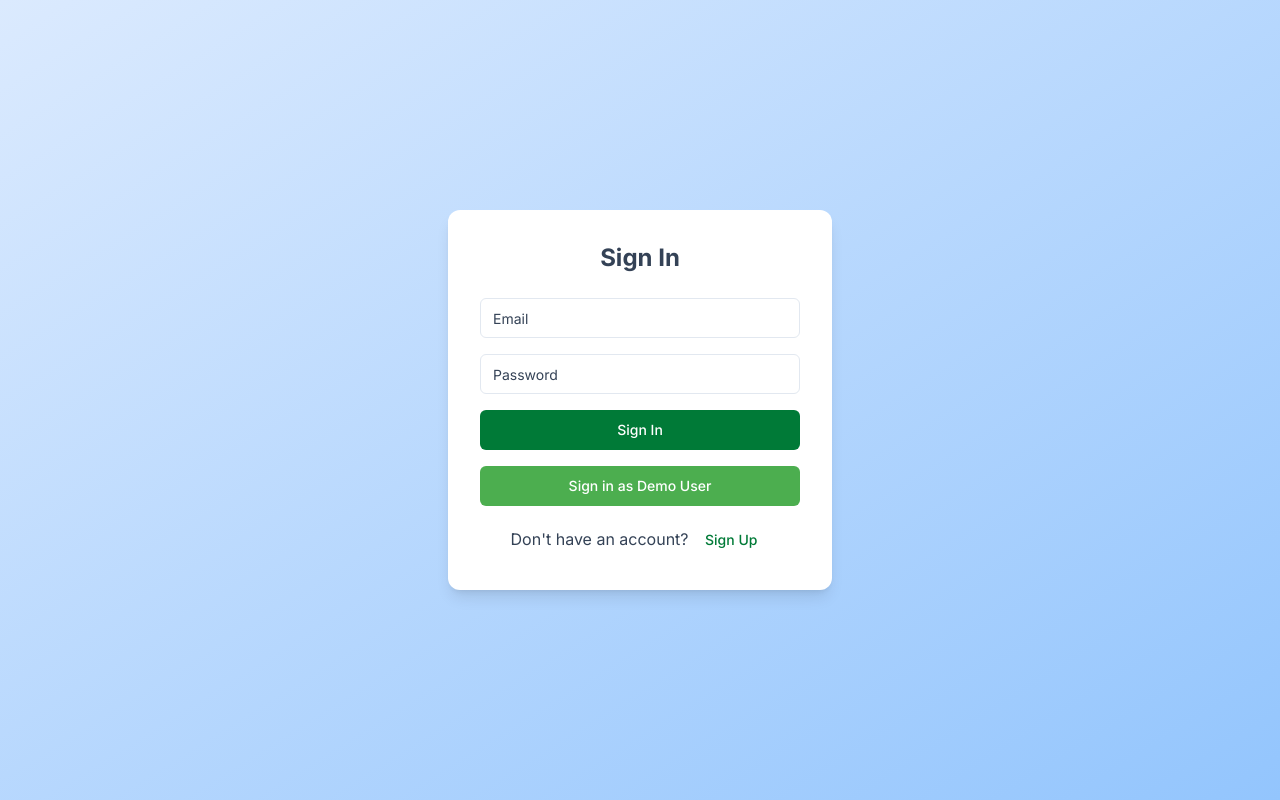
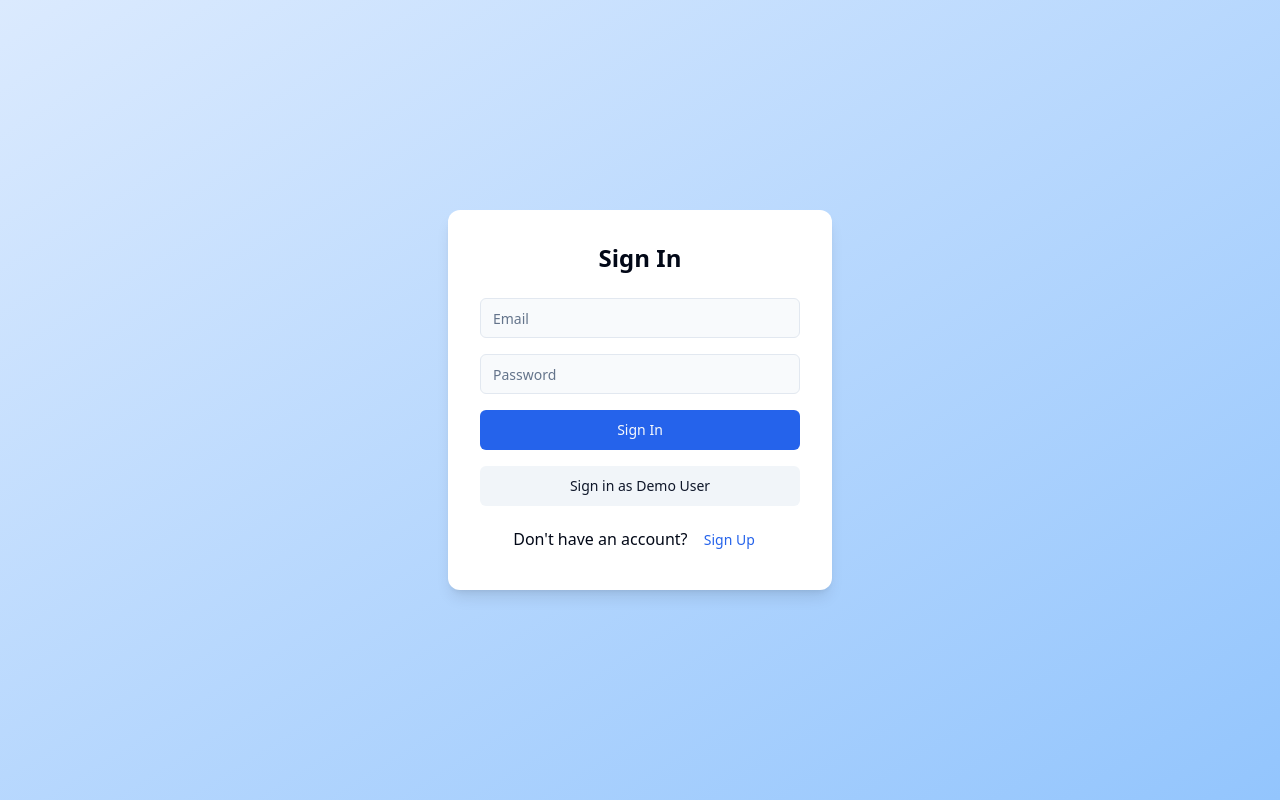
Before and after one commit to riverocdavidb/shelf-watcher, a React (Vite) app: page /auth in a window 1280 px wide. Built offline with nearby package versions, Linux system fonts and the light colour scheme.

Commit message:
Reverted to commit d4483ab767d4661de352365caa8b78e32b43f0c6

```diff
--- a/index.html
+++ b/index.html
@@ -1,8 +1,10 @@
+
 <!DOCTYPE html>
 <html lang="en">
   <head>
     <meta charset="UTF-8" />
     <meta name="viewport" content="width=device-width, initial-scale=1.0" />
+    <title>ShelfWatch - Supermarket Shrink Minimization</title>
     <meta name="description" content="Monitor, predict, and reduce inventory losses with ShelfWatch's advanced analytics and real-time alerts." />
     <meta name="author" content="Lovable" />
 
@@ -14,9 +16,6 @@
     <meta name="twitter:card" content="summary_large_image" />
     <meta name="twitter:site" content="@lovable_dev" />
     <meta name="twitter:image" content="https://lovable.dev/opengraph-image-p98pqg.png" />
-
-    <link href="https://fonts.googleapis.com/css2?family=Inter:wght@400;500;600;700&display=swap" rel="stylesheet">
-    <title>ShelfWatch</title>
   </head>
 
   <body>
--- a/src/index.css
+++ b/src/index.css
@@ -1,38 +1,48 @@
+
 @tailwind base;
 @tailwind components;
 @tailwind utilities;
 
 @layer base {
   :root {
-    --background: 0 0% 100%;
-    --foreground: 215 25% 27%;
+    --background: 210 40% 98%;
+    --foreground: 222.2 84% 4.9%;
 
     --card: 0 0% 100%;
-    --card-foreground: 215 25% 27%;
+    --card-foreground: 222.2 84% 4.9%;
 
     --popover: 0 0% 100%;
-    --popover-foreground: 215 25% 27%;
+    --popover-foreground: 222.2 84% 4.9%;
 
-    --primary: 147 100% 24%;
-    --primary-foreground: 0 0% 100%;
+    --primary: 221.2 83.2% 53.3%;
+    --primary-foreground: 210 40% 98%;
 
-    --secondary: 122 39% 49%;
-    --secondary-foreground: 0 0% 100%;
+    --secondary: 210 40% 96.1%;
+    --secondary-foreground: 222.2 47.4% 11.2%;
 
-    --muted: 210 20% 98%;
-    --muted-foreground: 215 25% 27%;
+    --muted: 210 40% 96.1%;
+    --muted-foreground: 215.4 16.3% 46.9%;
 
-    --accent: 345 85% 45%;
-    --accent-foreground: 0 0% 100%;
+    --accent: 221.2 83.2% 53.3%;
+    --accent-foreground: 222.2 47.4% 11.2%;
 
     --destructive: 0 84.2% 60.2%;
-    --destructive-foreground: 0 0% 100%;
+    --destructive-foreground: 210 40% 98%;
 
     --border: 214.3 31.8% 91.4%;
     --input: 214.3 31.8% 91.4%;
-    --ring: 147 100% 24%;
+    --ring: 221.2 83.2% 53.3%;
 
     --radius: 0.5rem;
+
+    --sidebar-background: 221.2 83.2% 23.3%;
+    --sidebar-foreground: 210 40% 98%;
+    --sidebar-primary: 221.2 83.2% 53.3%;
+    --sidebar-primary-foreground: 0 0% 98%;
+    --sidebar-accent: 217.2 91.2% 59.8%;
+    --sidebar-accent-foreground: 222.2 47.4% 11.2%;
+    --sidebar-border: 217.2 91.2% 59.8%;
+    --sidebar-ring: 217.2 91.2% 59.8%;
   }
 
   .dark {
@@ -45,24 +55,33 @@
     --popover: 222.2 84% 4.9%;
     --popover-foreground: 210 40% 98%;
 
-    --primary: 147 100% 24%;
-    --primary-foreground: 0 0% 100%;
+    --primary: 217.2 91.2% 59.8%;
+    --primary-foreground: 222.2 47.4% 11.2%;
 
-    --secondary: 122 39% 49%;
-    --secondary-foreground: 0 0% 100%;
+    --secondary: 217.2 32.6% 17.5%;
+    --secondary-foreground: 210 40% 98%;
 
     --muted: 217.2 32.6% 17.5%;
     --muted-foreground: 215 20.2% 65.1%;
 
-    --accent: 345 85% 45%;
-    --accent-foreground: 0 0% 100%;
+    --accent: 217.2 32.6% 17.5%;
+    --accent-foreground: 210 40% 98%;
 
     --destructive: 0 62.8% 30.6%;
     --destructive-foreground: 210 40% 98%;
 
     --border: 217.2 32.6% 17.5%;
     --input: 217.2 32.6% 17.5%;
-    --ring: 147 100% 24%;
+    --ring: 212.7 26.8% 83.9%;
+
+    --sidebar-background: 222.2 84% 4.9%;
+    --sidebar-foreground: 210 40% 98%;
+    --sidebar-primary: 217.2 91.2% 59.8%;
+    --sidebar-primary-foreground: 222.2 47.4% 11.2%;
+    --sidebar-accent: 217.2 32.6% 17.5%;
+    --sidebar-accent-foreground: 210 40% 98%;
+    --sidebar-border: 217.2 32.6% 17.5%;
+    --sidebar-ring: 212.7 26.8% 83.9%;
   }
 }
 
@@ -71,12 +90,8 @@
     @apply border-border;
   }
 
-  html {
-    font-family: 'Inter', system-ui, -apple-system, sans-serif;
-  }
-
   body {
-    @apply bg-background text-foreground antialiased;
+    @apply bg-background text-foreground;
   }
 }
 
--- a/tailwind.config.ts
+++ b/tailwind.config.ts
@@ -1,3 +1,4 @@
+
 import type { Config } from "tailwindcss";
 
 export default {
@@ -12,10 +13,10 @@ export default {
 	theme: {
 		container: {
 			center: true,
-      padding: "2rem",
+			padding: '2rem',
 			screens: {
-        "2xl": "1400px",
-      },
+				'2xl': '1400px'
+			}
 		},
 		extend: {
 			colors: {
@@ -78,9 +79,6 @@ export default {
 					}
 				}
 			},
-      fontFamily: {
-        sans: ["Inter", "system-ui", "-apple-system", "sans-serif"],
-      },
 			borderRadius: {
 				lg: 'var(--radius)',
 				md: 'calc(var(--radius) - 2px)',
```
Lines whose indentation alone changed are shown as unchanged.
